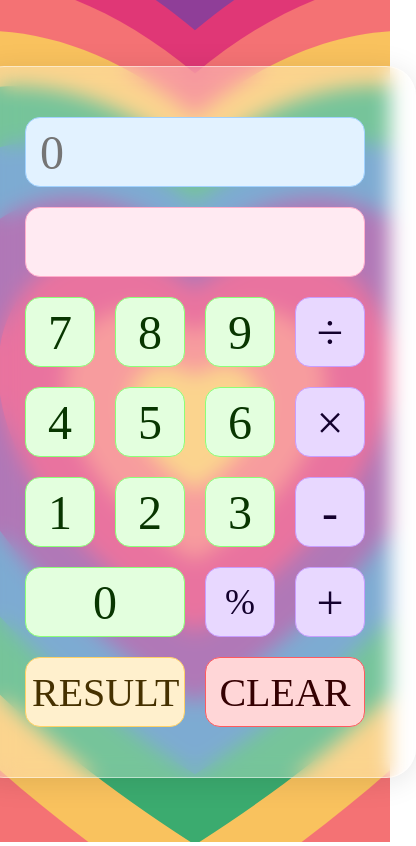
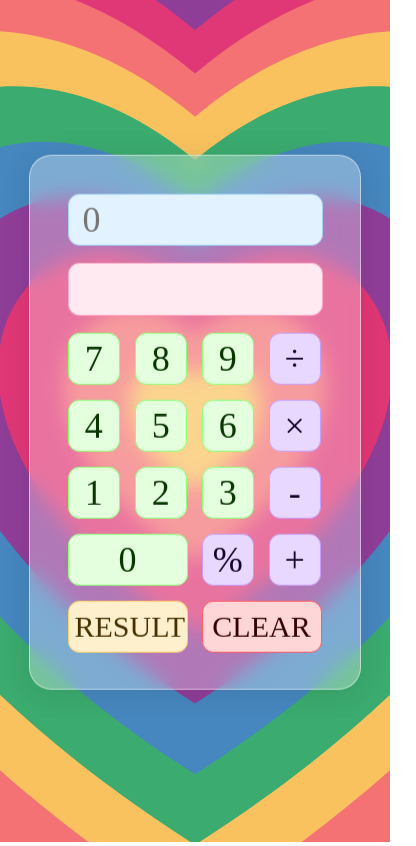
Before and after one commit to web-dev-ak/Calculator, a plain HTML site: page index.html in a window 390 px wide. Shown: the whole page, 416 px wide, since content can reach past the window. Drawn offline with Linux system fonts and the light colour scheme; a web font is replaced by a local one.

Commit message:
Add files via upload

```diff
--- a/styles.css
+++ b/styles.css
@@ -11,9 +11,13 @@ html, body {
     display: flex;
     justify-content: center;
     align-items: center;
+    width: 100%;
 }
 
-body{overflow:hidden;}
+body{
+    overflow:hidden;
+}
+
 svg {
   width: 100vw;
   height: 100vh;
@@ -21,6 +25,8 @@ svg {
 
 #parent{
     position: relative;
+    width: 100%;
+    height: 100%;
 }
 
 #calculator{
@@ -184,3 +190,50 @@ svg {
     box-shadow: 4px 4px 4px rgba(255, 148, 151, 0.25);
     transition: background-color 0.5s ease-in-out, box-shadow 0.5s ease-in-out;
 }
+
+@media (max-width: 444px) {
+    #calculator {
+        width: 330px;
+        height: 532.5px; /* Adjust height if needed */
+        border-radius: 22.5px;
+    }
+
+    #calculator-display{
+        padding-top: 37.5px;
+        padding-left: 37.5px;
+        display: flex;
+        flex-direction: column;
+        gap: 17px;
+    }
+
+    #DisplayInput, #DisplayResult {
+        width: 255px; /* Adjust the width of the inputs */
+        height: 52.5px;
+        border-radius: 11.25px;
+        font-size: 36px;
+    }
+
+    #calculator-buttons {
+        padding-left: 37.5px;
+        padding-top: 17px;
+        gap: 17px;
+    }
+
+    #button-zero{
+        width: 120px;
+    }
+
+    .ButtonNumbers, .ButtonOperators {
+        width: 52.5px;
+        height: 52.5px; /* Adjust button size if needed */
+        font-size: 36px; /* Adjust font size if needed */
+        border-radius: 11.25px;
+    }
+
+    .ButtonResult, .ButtonClear {
+        width: 120px;
+        height: 52.5px;
+        font-size: 30px;
+        border-radius: 11.25px;
+    }
+}
```
